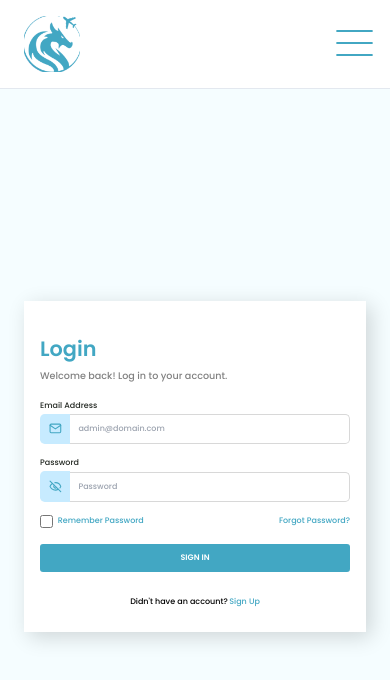
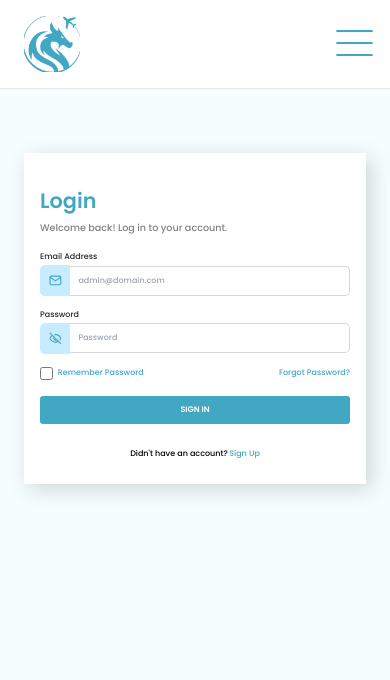
Before and after one commit to taha-sajid/Travel-With-Hydra, a Next.js app: page /login in a window 390 px wide. Shown: the top 680 px of the page. Built offline with nearby package versions, Linux system fonts and the light colour scheme.

Commit message:
Changes updated

```diff
--- a/src/pages/forgotpassword/forgotpassword.module.css
+++ b/src/pages/forgotpassword/forgotpassword.module.css
@@ -7,8 +7,7 @@
   .form {
     display: flex;
     flex-direction: column;
-    justify-content: center;
-    /* display: none; */
+    padding-top: 2rem;
     background-color: #f5fdff;
     flex: 1;
   }
--- a/src/pages/login/login.module.css
+++ b/src/pages/login/login.module.css
@@ -7,8 +7,7 @@
     .form {
       display: flex;
       flex-direction: column;
-    justify-content: center;
-    /* display: none; */
+      padding-top: 2rem;
       background-color: #f5fdff;
       flex: 1;
     }
--- a/src/pages/newpassword/newpassword.module.css
+++ b/src/pages/newpassword/newpassword.module.css
@@ -7,8 +7,7 @@
   .form {
     display: flex;
     flex-direction: column;
-    justify-content: center;
-    /* display: none; */
+    padding-top: 2rem;
     background-color: #f5fdff;
     flex: 1;
   }
--- a/src/pages/signup/signup.module.css
+++ b/src/pages/signup/signup.module.css
@@ -7,8 +7,7 @@
   .form {
     display: flex;
     flex-direction: column;
-    justify-content: center;
-    /* display: none; */
+    padding-top: 2rem;
     background-color: #f5fdff;
     flex: 1;
   }
```
Lines whose indentation alone changed are shown as unchanged.
